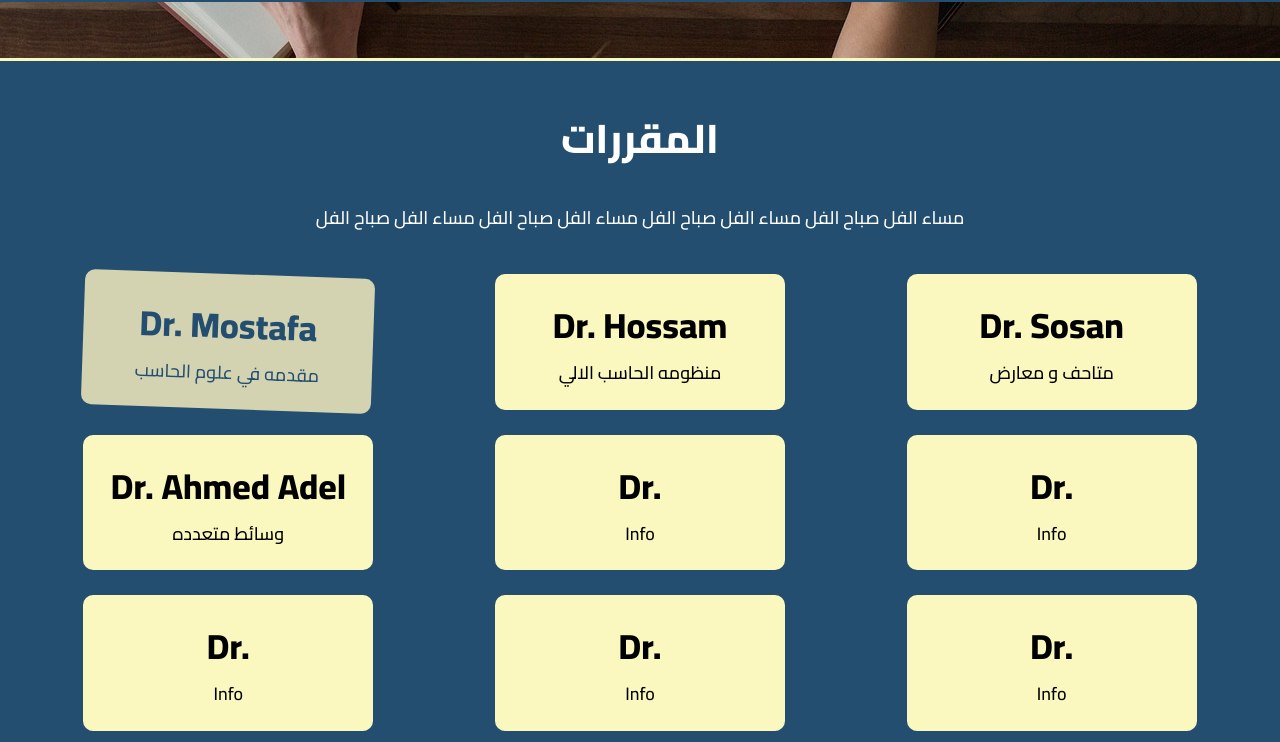
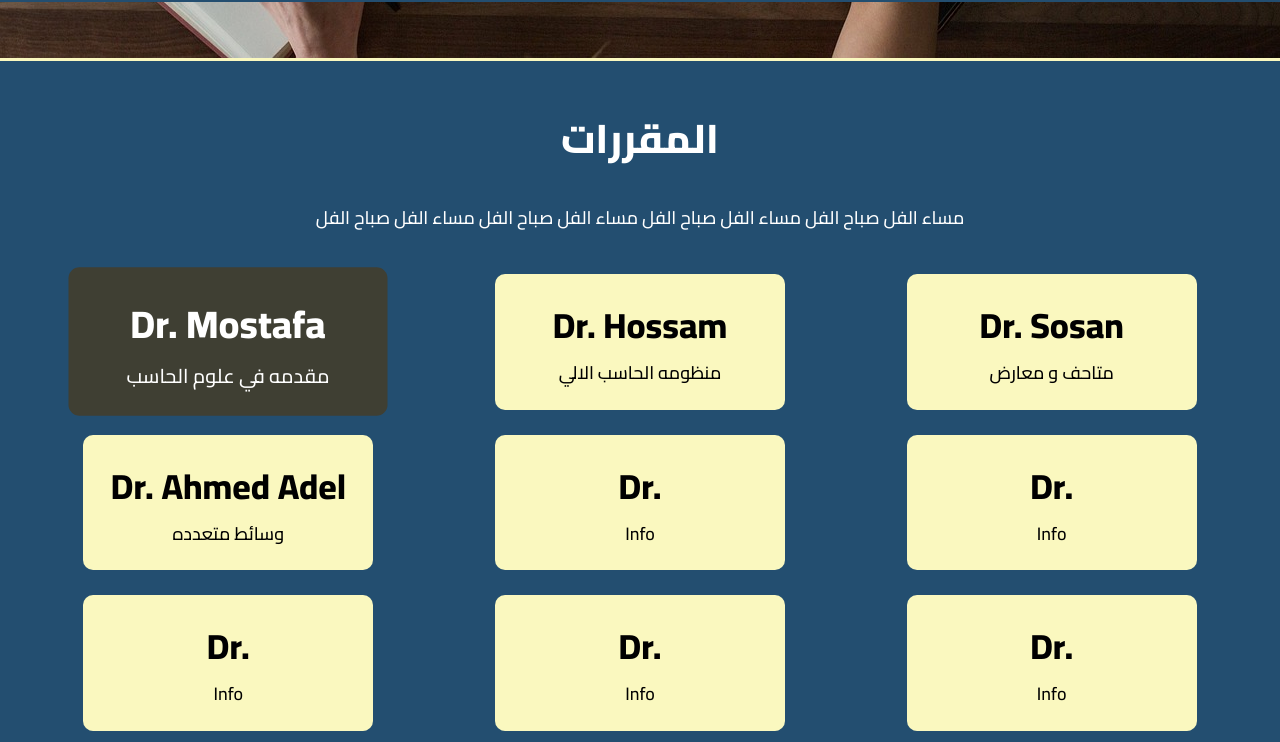
Before and after one commit to HegazyAhmed/SimpleProject, a plain HTML site: page index.html in a window 1280 px wide. In both pictures the pointer is over the element 228 px from the left and 1137 px from the top of the page. Shown: the part 795-1537 px from the top of the page. Drawn offline with Linux system fonts and the light colour scheme.

Commit message:
Update template.css

```diff
--- a/CSS/template.css
+++ b/CSS/template.css
@@ -468,15 +468,14 @@ h1 {
   line-height: 1.8;
   text-align: center;
   padding: 20px;
+  transition: 0.7s ease;
 }
 
 .squ:hover {
-  background-color: #d4d3b1;
+  background-color: #3f3f33;
   cursor: pointer;
   transform: scale(1.1);
-  transform: rotate(2deg);
-  transition: 0.7s;
-  color: var(--main2);
+  color: white;
 }
 .squ h4 {
   font-size: 35px;
```
